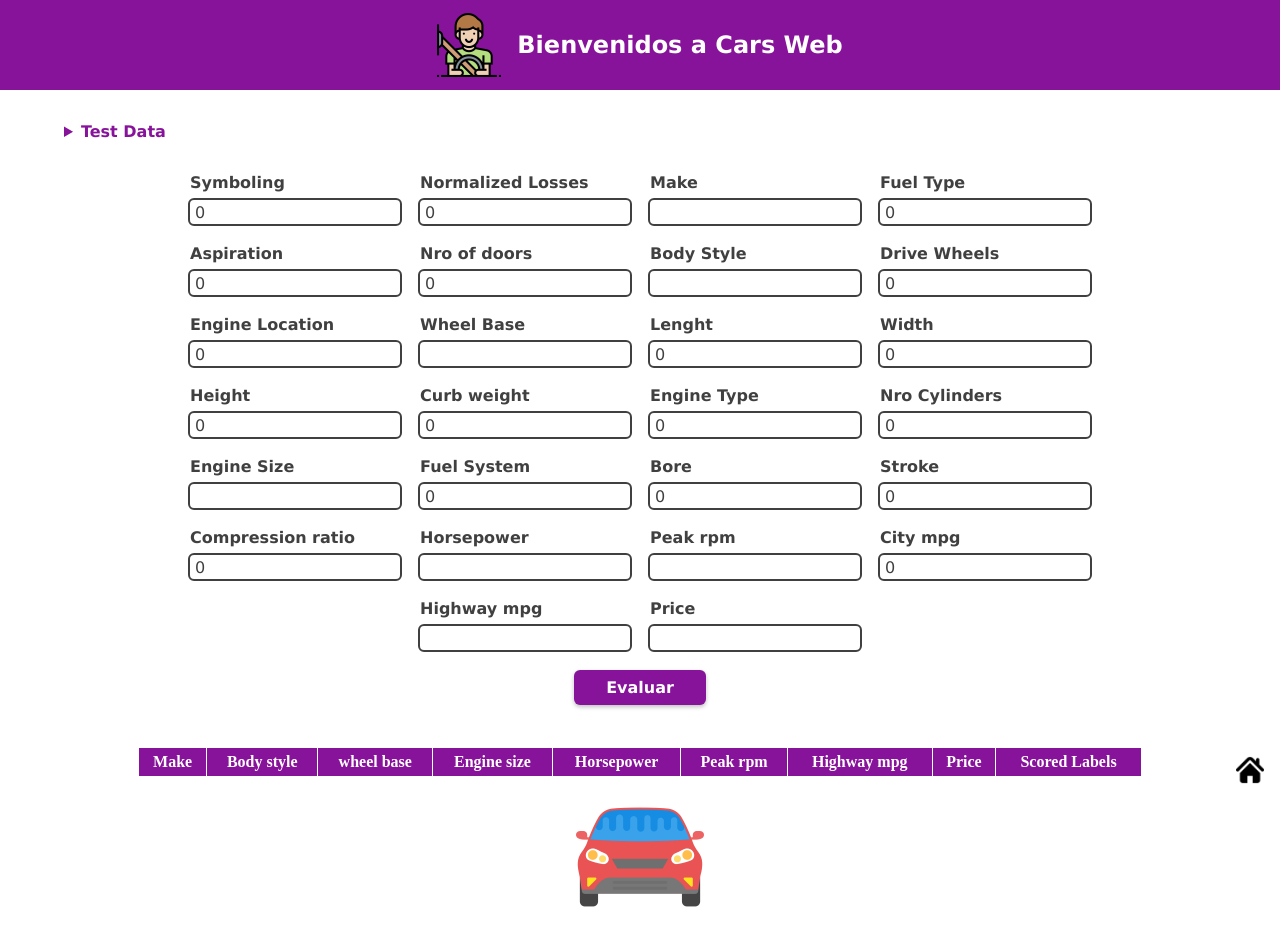
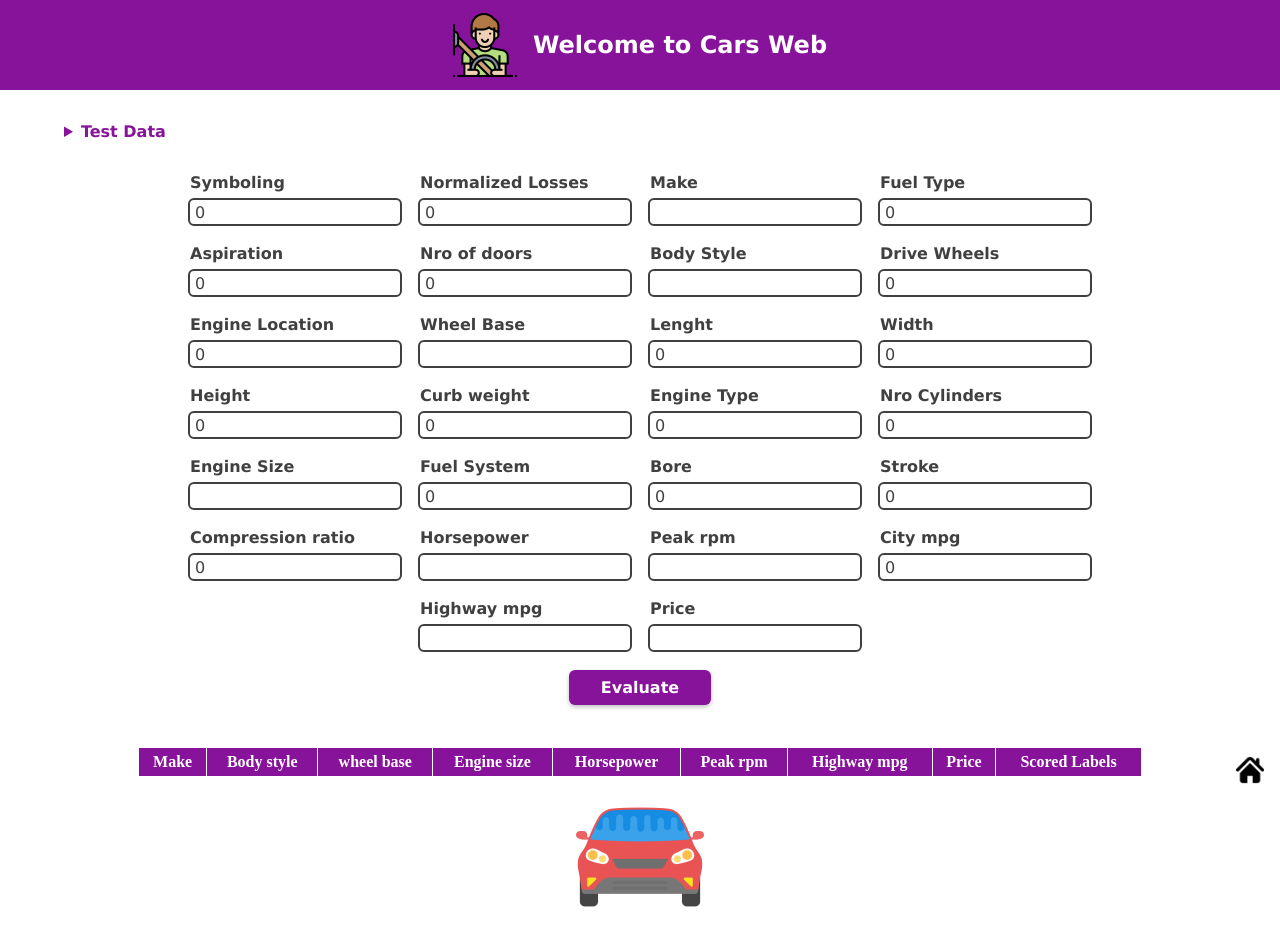
Before and after one commit to EstivenMayhuay/App_Model_Machine_Learning, a plain HTML site: page views/cars.html in a window 1280 px wide. Drawn offline with Linux system fonts and the light colour scheme.

Commit message:
add info about the site

```diff
--- a/views/cars.html
+++ b/views/cars.html
@@ -15,7 +15,7 @@
   <body>
     <header class="header">
       <img src="../images/logoCar.png" alt="banner cars" />
-      <h1>Bienvenidos a Cars Web</h1>
+      <h1>Welcome to Cars Web</h1>
     </header>
 
     <a href="../index.html" class="iconHome"
@@ -295,7 +295,7 @@
             <input type="text" name="price" id="price" required />
           </div>
           <div class="wrapper-btn">
-            <input type="submit" value="Evaluar" required />
+            <input type="submit" value="Evaluate" required />
           </div>
         </form>
       </section>
```
Also changed, not shown: index.html (+2 -2 lines), views/titanic.html (+2 -2 lines), 1 other file.
